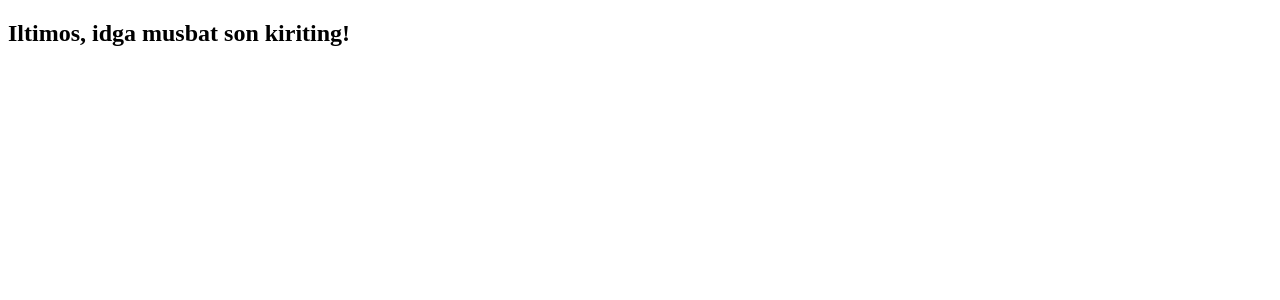
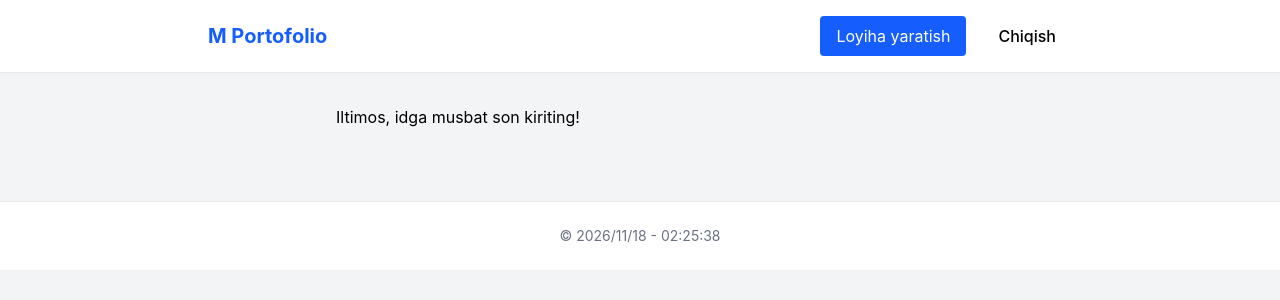
Before and after one commit to Muhammadqodir-wmp/Portofolio, a PHP site: page /project_edit.php in a window 1280 px wide. Shown: the top 300 px of the page. Run offline with PHP 8.4, Linux system fonts and the light colour scheme; the visitor is signed in with stand-in values (Sample User, id 1).

Commit message:
Create va edit sahifalari bo'ldi!

```diff
--- a/assets/output.css
+++ b/assets/output.css
@@ -9,12 +9,18 @@
     --font-mono: ui-monospace, SFMono-Regular, Menlo, Monaco, Consolas, "Liberation Mono",
       "Courier New", monospace;
     --color-red-100: oklch(93.6% 0.032 17.717);
+    --color-red-200: oklch(88.5% 0.062 18.334);
     --color-red-300: oklch(80.8% 0.114 19.571);
+    --color-red-400: oklch(70.4% 0.191 22.216);
+    --color-red-600: oklch(57.7% 0.245 27.325);
     --color-red-700: oklch(50.5% 0.213 27.518);
     --color-blue-400: oklch(70.7% 0.165 254.624);
     --color-blue-500: oklch(62.3% 0.214 259.815);
     --color-blue-600: oklch(54.6% 0.245 262.881);
     --color-blue-700: oklch(48.8% 0.243 264.376);
+    --color-purple-600: oklch(55.8% 0.288 302.321);
+    --color-purple-700: oklch(49.6% 0.265 301.924);
+    --color-pink-600: oklch(59.2% 0.249 0.584);
     --color-gray-50: oklch(98.5% 0.002 247.839);
     --color-gray-100: oklch(96.7% 0.003 264.542);
     --color-gray-200: oklch(92.8% 0.006 264.531);
@@ -26,6 +32,7 @@
     --color-white: #fff;
     --spacing: 0.25rem;
     --container-sm: 24rem;
+    --container-2xl: 42rem;
     --container-4xl: 56rem;
     --text-sm: 0.875rem;
     --text-sm--line-height: calc(1.25 / 0.875);
@@ -250,6 +260,9 @@
   }
   .w-full {
     width: 100%;
+  }
+  .max-w-2xl {
+    max-width: var(--container-2xl);
   }
   .max-w-4xl {
     max-width: var(--container-4xl);
@@ -357,6 +382,12 @@
   }
   .p-6 {
     padding: calc(var(--spacing) * 6);
+  }
+  .px-4 {
+    padding-inline: calc(var(--spacing) * 4);
+  }
+  .py-2 {
+    padding-block: calc(var(--spacing) * 2);
   }
   .py-6 {
     padding-block: calc(var(--spacing) * 6);
--- a/index.php
+++ b/index.php
@@ -60,7 +60,6 @@ require_once "./layout/header.php";
         <?php if ($men !== null): ?>
             <section class="bg-white rounded-xl  shadow-sm p-6 sm:p-8 mb-8">
                 <h1 class="text-3xl font-bold text-gray-900 text-center">Assalomu alaykum, <?= htmlspecialchars($men->getName()) ?> portofoliosiga xush kelibsiz!</h1>
-                <a href="project_create.php"> Loyiha yaratish</a>
                 <div>
                     <p class="mt-4 text-gray-600 leading-7">Mening haqimda qisqacha ma'lumot: <br>
                         <?= $men->info ?>
--- a/layout/footer.php
+++ b/layout/footer.php
@@ -1,11 +1,11 @@
-<div class="mt-10 bg-white border-t border-gray-200">
+<footer class="mt-10 bg-white border-t border-gray-200">
     <div class="max-w-4xl mx-auto p-4 sm:px-8 py-6 text-center text-sm text-gray-500">
 
         <h6> &copy; <?= date("Y/m/d - H:i:s") ?></h6>
     </div>
 
 
-</div>
+</footer>
 
 
 </body>
--- a/layout/navbar.php
+++ b/layout/navbar.php
@@ -1,19 +1,25 @@
 <nav class="bg-white border-b border-gray-200">
     <div class="max-w-4xl mx-auto p-4 flex items-center justify-between">
         <div class="flex items-center gap-4">
-            <a href="#" class="text-sm font-medium text-gray-600 hover:text-blue-600">Havola 1</a>
+
+            <a href="index.php">
+                <p class="text-xl font-bold  text-blue-600 hover:text-blue-700">M Portofolio</p>
+            </a>
 
         </div>
-        <p class="text-xl font-bold  text-blue-600">M Portofolio</p>
+        <div class="flex items-center gap-4">
             <?php if (isset($_SESSION['user_id'])): ?>
+                <a href="project_create.php" class="bg-blue-600 text-white px-4 py-2 rounded hover:bg-blue-700"> Loyiha yaratish</a>
                 <form action="index.php">
                     <input type="hidden" name="chiqish">
-                <button type="submit">Chiqish</button>
+                    <button type="submit" class="text font-medium   px-4 py-2 rounded hover:bg-red-600 hover:text-white-600 ">Chiqish</button>
                 </form>
             <?php else: ?>
-            <a href="login.php">Kirish</a>
+                <a href="login.php" class="text-sm font-medium text-gray-600 hover:text-red-600">Kirish</a>
 
             <?php endif; ?>
         </div>
 
+    </div>
+
 </nav>
--- a/project_edit.php
+++ b/project_edit.php
@@ -1,6 +1,8 @@
 <?php
 
 require_once 'config/bootstrap.php';
+
+$pageTitle = 'Loyihani tahrirlash';
 
 session_start();
 
@@ -68,40 +70,39 @@ if (isset($_SESSION['user_id']) == false) {
         }
     }
 }
+
+require_once "./layout/header.php";
 ?>
 
-<!DOCTYPE html>
-<html lang="en">
+<body class="bg-gray-100 min-h-screen">
 
-<head>
-    <meta charset="UTF-8">
-    <meta name="viewport" content="width=device-width, initial-scale=1.0">
-    <title>Loyiha yaratish</title>
-</head>
+    <?php require_once "./layout/navbar.php" ?>
+    <main class="max-w-2xl mx-auto p-4 sm:p-8">
 
-<body>
-
-    <?php if (!$xabar == null): ?>
+        <?php if ($xabar !== null): ?>
 
             <h2><?= htmlspecialchars($xabar) ?></h2>
         <?php endif; ?>
 
 
         <?php if ($selObj instanceof Project): ?>
+            <section class="bg-white border border-gray-200 rounded-xl p-6 sm:p-8 shadow-sm">
+                <h1 class="text-xl font-bold text-gray-900">Loyiha tahrirlash</h1>
+                <form action="project_edit.php?id=<?= $selObj->getId() ?>" method="post" class="mt-6 flex flex-col gap-5">
+                    <div class="">
+                        <label for="title" class="block text-sm font-medium text-gray-700">Loyiha nomini kiriting: </label>
+                        <input type="text" name="title" id="title" value="<?= htmlspecialchars($title); ?>" class="mt-1 w-full border border-gray-300 focus:outline-none focus:ring-blue-500 focus:ring-2">
+
+                    </div>
                     <div>
-            <h1>Loyiha tahrirlash</h1>
-            <form action="project_edit.php?id=<?= $selObj->getId() ?>" method="post">
-                <label for="title">Loyiha nomini kiriting: </label>
-                <input type="text" name="title" id="title" value="<?= htmlspecialchars($title); ?>"> <br>
-                <label for="description">Loyiha tavsifini kiriting: </label>
-                <textarea name="description" id="description" rows="30" cols="100">
+                        <label for="description" class="block text-sm font-medium text-gray-700">Loyiha tavsifini kiriting: </label>
+                        <textarea name="description" id="description" rows="8" class="mt-1 w-full border border-gray-300 focus:outline-none focus:ring-blue-500 focus:ring-2">
                         <?= htmlspecialchars($description); ?>
                         </textarea>
-                <button type="submit">Saqlash</button>
+                    </div>
+                    <button type="submit"  class="bg-purple-600 text-white px-4 py-2 rounded hover:bg-purple-700 ">Saqlash</button>
                 </form>
-        </div>
+            </section>
             <?php endif; ?>
-
-</body>
-
-</html>
+    </main>
+    <?php require_once "./layout/footer.php"; ?>
```
Also changed, not shown: other parts of assets/output.css (+49 -19 lines), project_create.php (+28 -31 lines), project_view.php (+22 -27 lines). Lines whose indentation alone changed are shown as unchanged.
